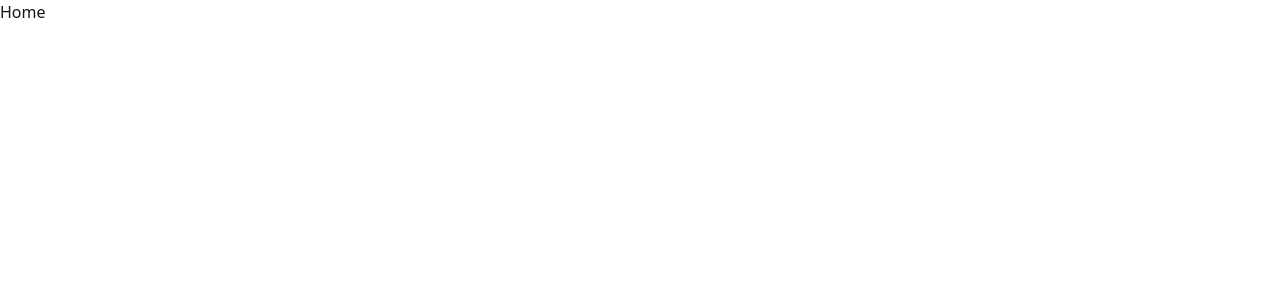
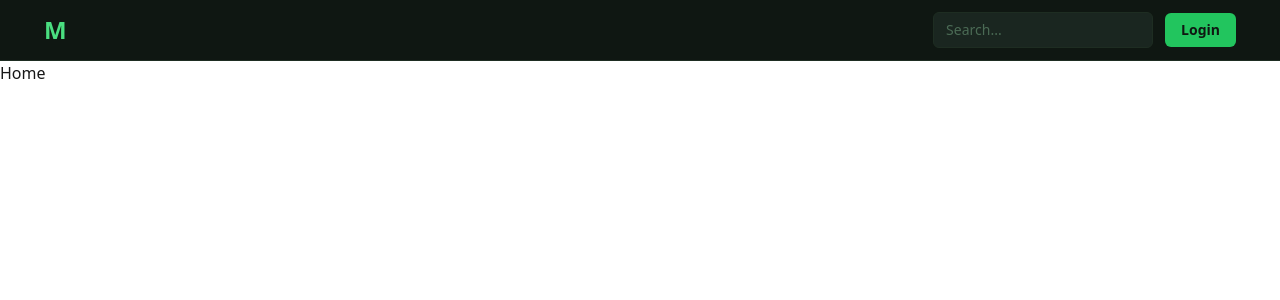
Before and after one commit to afkpavi/mediaboxd, a Next.js app in the folder client/: page / in a window 1280 px wide. Shown: the top 300 px of the page. Built offline with nearby package versions, Linux system fonts and the light colour scheme.

Commit message:
navbar inir

```diff
--- a/client/app/layout.tsx
+++ b/client/app/layout.tsx
@@ -1,4 +1,5 @@
 import type { Metadata } from "next";
+import Navbar from "@/components/layout/Navbar";
 import "./globals.css";
 
 export const metadata: Metadata = {
@@ -13,7 +14,10 @@ export default function RootLayout({
 }>) {
   return (
     <html lang="en">
-      <body>{children}</body>
+      <body>
+        <Navbar />
+        {children}
+      </body>
     </html>
   );
 }
--- /dev/null
+++ b/client/components/layout/Navbar.module.scss
@@ -0,0 +1,154 @@
+$green: #4ade80;
+$green-dark: #22c55e;
+$bg: #0f1712;
+$bg-border: #1e2d22;
+
+.navbar {
+  position: relative;
+  display: grid;
+  grid-template-columns: 2rem 1fr 2rem;
+  align-items: center;
+  padding-block: 0.75rem;
+  padding-inline: clamp(1rem, 4vw, 2.75rem);
+  background-color: $bg;
+  border-bottom: 1px solid $bg-border;
+}
+
+.leftSpacer {
+  width: 2rem;
+  height: 2rem;
+}
+
+.logo {
+  justify-self: center;
+  font-size: 1.5rem;
+  font-weight: 800;
+  letter-spacing: -0.05em;
+  text-decoration: none;
+  color: $green;
+  line-height: 1;
+}
+
+.actions {
+  display: none;
+  align-items: center;
+  gap: 0.75rem;
+}
+
+.menuButton {
+  position: relative;
+  z-index: 30;
+  justify-self: end;
+  width: 2rem;
+  height: 2rem;
+  border: 1px solid $bg-border;
+  border-radius: 0.375rem;
+  background: transparent;
+  display: inline-flex;
+  flex-direction: column;
+  align-items: center;
+  justify-content: center;
+  gap: 0.2rem;
+  cursor: pointer;
+}
+
+.menuBar {
+  width: 1rem;
+  height: 2px;
+  border-radius: 999px;
+  background-color: $green;
+}
+
+.mobilePanel {
+  position: fixed;
+  inset: 0;
+  padding-top: 4.25rem;
+  padding-inline: clamp(1rem, 4vw, 2.75rem);
+  background-color: rgba(8, 13, 10, 0.92);
+  backdrop-filter: blur(2px);
+  display: none;
+  justify-content: flex-end;
+  align-items: flex-start;
+  z-index: 20;
+}
+
+.mobilePanelOpen {
+  display: flex;
+}
+
+.mobileActions {
+  width: min(18rem, 100%);
+  display: flex;
+  flex-direction: column;
+  gap: 0.65rem;
+}
+
+.search {
+  background-color: #1a2620;
+  border: 1px solid $bg-border;
+  border-radius: 0.375rem;
+  padding: 0.4rem 0.75rem;
+  font-size: 0.875rem;
+  color: #d1fae5;
+  outline: none;
+  width: 100%;
+  transition: border-color 0.15s;
+
+  &::placeholder {
+    color: #4b6b55;
+  }
+
+  &:focus {
+    border-color: $green-dark;
+  }
+}
+
+.loginButton {
+  background-color: $green-dark;
+  color: #0f1712;
+  border: none;
+  border-radius: 0.375rem;
+  padding: 0.4rem 1rem;
+  font-size: 0.875rem;
+  font-weight: 600;
+  cursor: pointer;
+  transition: background-color 0.15s;
+  width: 100%;
+
+  &:hover {
+    background-color: $green;
+  }
+}
+
+@media (min-width: 768px) {
+  .navbar {
+    display: flex;
+    justify-content: space-between;
+  }
+
+  .leftSpacer,
+  .menuButton,
+  .mobilePanel {
+    display: none;
+  }
+
+  .mobileActions {
+    display: none;
+  }
+
+  .logo {
+    justify-self: auto;
+  }
+
+  .actions {
+    display: flex;
+  }
+
+  .search {
+    width: 220px;
+  }
+
+  .loginButton {
+    width: auto;
+  }
+}
--- /dev/null
+++ b/client/components/layout/Navbar.tsx
@@ -0,0 +1,55 @@
+"use client";
+
+import { useState } from "react";
+import Link from "next/link";
+import styles from "./Navbar.module.scss";
+
+export default function Navbar() {
+  const [isMenuOpen, setIsMenuOpen] = useState(false);
+
+  return (
+    <nav className={styles.navbar}>
+      <div className={styles.leftSpacer} aria-hidden="true" />
+
+      <Link href="/" className={styles.logo}>
+        M
+      </Link>
+
+      <div className={styles.actions}>
+        <input
+          type="search"
+          placeholder="Search..."
+          className={styles.search}
+        />
+        <button className={styles.loginButton}>Login</button>
+      </div>
+
+      <button
+        type="button"
+        className={styles.menuButton}
+        onClick={() => setIsMenuOpen((prev) => !prev)}
+        aria-label="Toggle navigation menu"
+        aria-expanded={isMenuOpen}
+        aria-controls="mobile-nav-panel"
+      >
+        <span className={styles.menuBar} />
+        <span className={styles.menuBar} />
+        <span className={styles.menuBar} />
+      </button>
+
+      <div
+        id="mobile-nav-panel"
+        className={`${styles.mobilePanel} ${isMenuOpen ? styles.mobilePanelOpen : ""}`}
+      >
+        <div className={styles.mobileActions}>
+          <input
+            type="search"
+            placeholder="Search..."
+            className={styles.search}
+          />
+          <button className={styles.loginButton}>Login</button>
+        </div>
+      </div>
+    </nav>
+  );
+}
--- a/client/package.json
+++ b/client/package.json
@@ -20,6 +20,7 @@
     "@types/react-dom": "^19",
     "eslint": "^9",
     "eslint-config-next": "16.2.2",
+    "sass": "^1.99.0",
     "tailwindcss": "^4",
     "typescript": "^5"
   }
```
Also changed, not shown: 1 other file (tests, documents, lock files or other folders).
